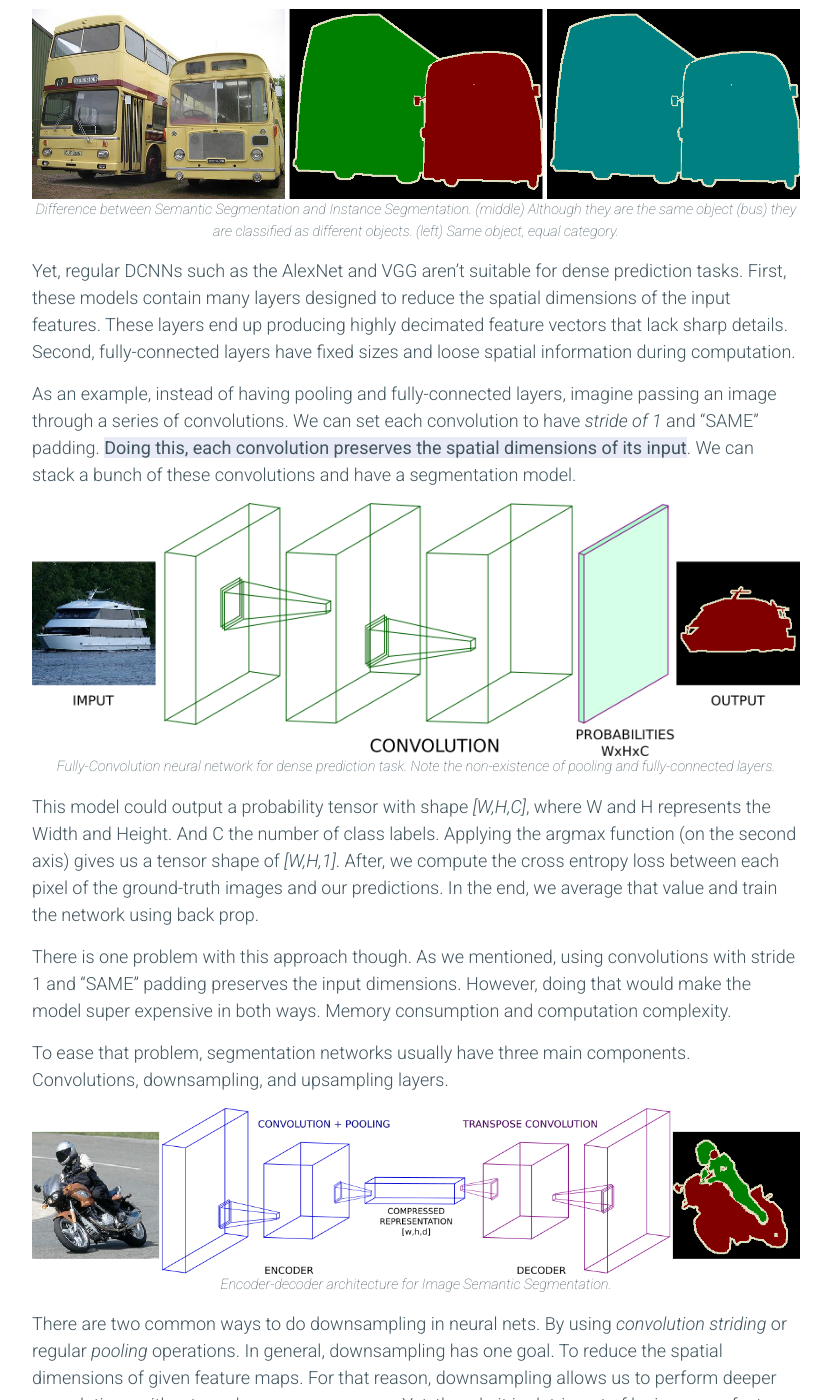
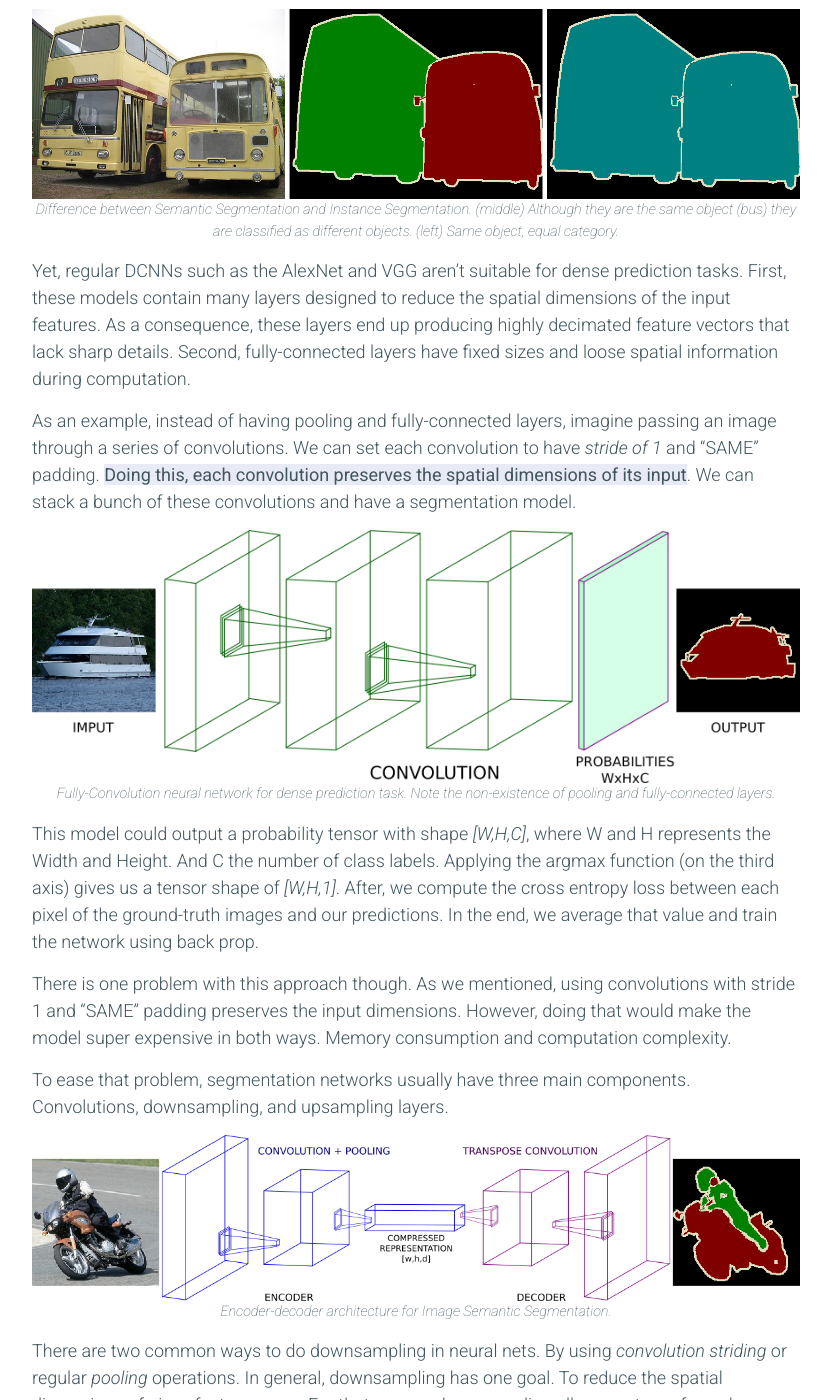
Before and after one commit to sthalles/sthalles.github.io, a Jekyll site: the page built from _posts/2018-01-29-deep_segmentation_network.markdown, in a window 1280 px wide and 1400 px high, scrolled down 1634 px. Shown: the whole window, without its empty margins (224-1055 px from the left). Built offline with Jekyll 4.4.1, drawn with Linux system fonts in a browser that asks for light colours; nearby versions of some CDN libraries; comment, search, counter and statistics services are not loaded; some of the changed text lies outside the part shown.

Commit message:
minor text adjusts

```diff
--- a/_posts/2018-01-29-deep_segmentation_network.markdown
+++ b/_posts/2018-01-29-deep_segmentation_network.markdown
@@ -34,7 +34,7 @@ Keep in mind that semantic segmentation doesn't differentiate between object ins
   <figcaption class="caption center">Difference between Semantic Segmentation and Instance Segmentation. (middle) Although they are the same object (bus) they are classified as different objects. (left) Same object, equal category.</figcaption>
 </figure>
 
-Yet, regular DCNNs such as the AlexNet and VGG aren't suitable for dense prediction tasks. First, these models contain many layers designed to reduce the spatial dimensions of the input features. These layers end up producing highly decimated feature vectors that lack sharp details. Second, fully-connected layers have fixed sizes and loose spatial information during computation.
+Yet, regular DCNNs such as the AlexNet and VGG aren’t suitable for dense prediction tasks. First, these models contain many layers designed to reduce the spatial dimensions of the input features. As a consequence, these layers end up producing highly decimated feature vectors that lack sharp details. Second, fully-connected layers have fixed sizes and loose spatial information during computation.
 
 As an example, instead of having pooling and fully-connected layers, imagine passing an image through a series of convolutions. We can set each convolution to have *stride of 1* and "SAME" padding. ***Doing this, each convolution preserves the spatial dimensions of its input***. We can stack a bunch of these convolutions and have a segmentation model.
 
@@ -43,7 +43,7 @@ As an example, instead of having pooling and fully-connected layers, imagine pas
   <figcaption class="caption center"> Fully-Convolution neural network for dense prediction task. Note the non-existence of pooling and fully-connected layers. </figcaption>
 </figure>
 
-This model could output a probability tensor with shape *[W,H,C]*, where W and H represents the Width and Height. And C the number of class labels. Applying the argmax function (on the second axis) gives us a tensor shape of *[W,H,1]*. After, we compute the cross entropy loss between each pixel of the ground-truth images and our predictions. In the end, we average that value and train the network using back prop.
+This model could output a probability tensor with shape *[W,H,C]*, where W and H represents the Width and Height. And C the number of class labels. Applying the argmax function (on the third axis) gives us a tensor shape of *[W,H,1]*. After, we compute the cross entropy loss between each pixel of the ground-truth images and our predictions. In the end, we average that value and train the network using back prop.
 
 There is one problem with this approach though. As we mentioned, using convolutions with stride 1 and "SAME" padding preserves the input dimensions. However, doing that would make the model super expensive in both ways. Memory consumption and computation complexity.
 
```
Also changed, not shown: other parts of _posts/2018-01-29-deep_segmentation_network.markdown (+2 -2 lines).
